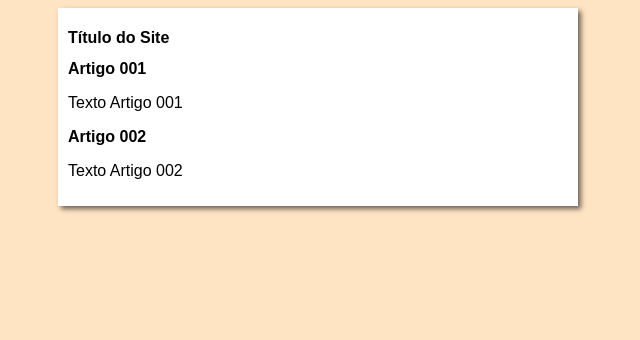
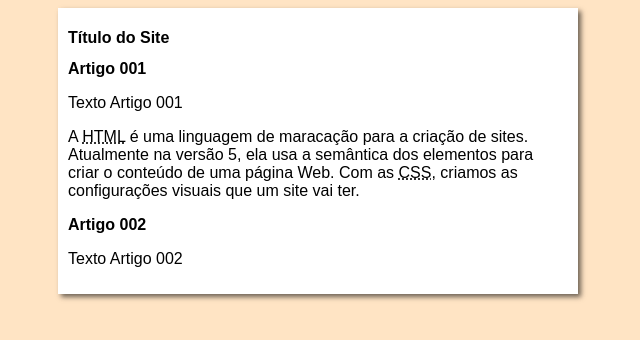
Before and after one commit to costa53/projeto-site, a plain HTML site: page index.html in a window 1280 px wide. Shown: the whole page, without its empty margins (322-962 px from the left). Drawn offline with Linux system fonts and the light colour scheme.

Commit message:
Update index.html

```diff
--- a/index.html
+++ b/index.html
@@ -15,6 +15,7 @@
         <article>
             <h2>Artigo 001</h2>
             <p>Texto Artigo 001</p>
+            <p>A <abbr title="HyperText Markup Language">HTML</abbr> é uma linguagem de maracação para a criação de sites. Atualmente na versão 5, ela usa a semântica dos elementos para criar o conteúdo de uma página Web. Com as <abbr title="Cascading Style Sheets">CSS</abbr>, criamos as configurações visuais que um site vai ter.</p>
         </article>
         <article>
             <h2>Artigo 002</h2>
```
